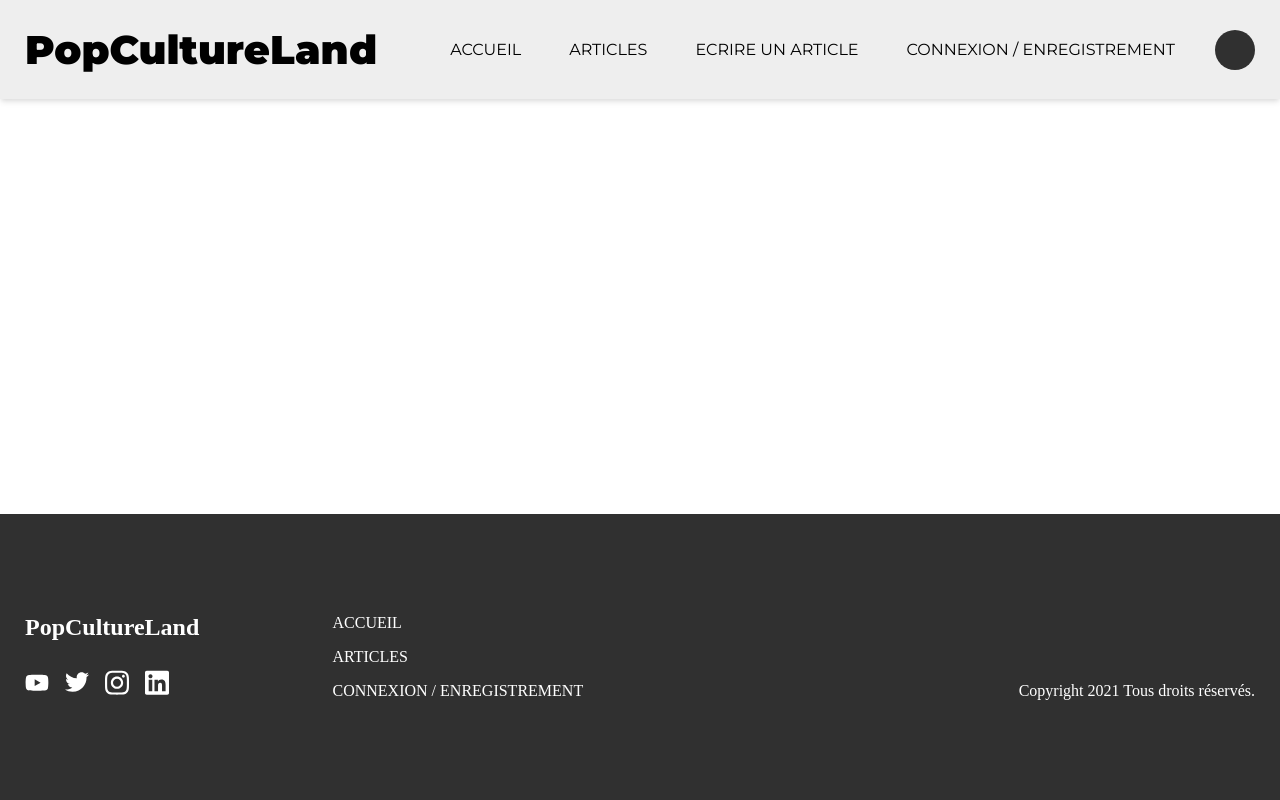
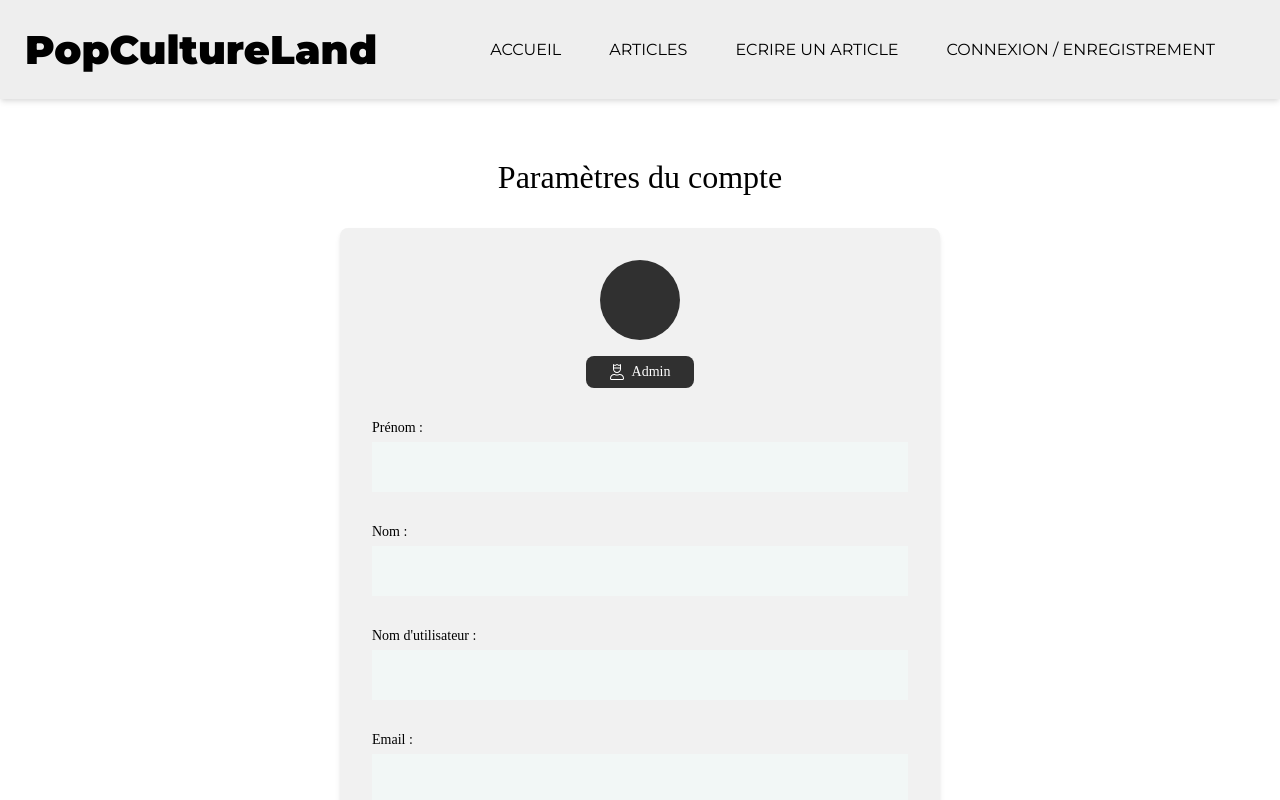
Before and after one commit to LaurentSauzetOff/PopCultureLand, a Vue app: page /profile in a window 1280 px wide. Shown: the top 800 px of the page. Built offline with nearby package versions, Linux system fonts and the light colour scheme; no server answers; what vue2-editor would draw is missing.

Commit message:
Profile view check

```diff
--- a/src/components/Navigation.vue
+++ b/src/components/Navigation.vue
@@ -13,11 +13,11 @@
             >Articles</router-link
           >
           <router-link class="link" to="#">Ecrire un article</router-link>
-          <router-link class="link" :to="{ name: 'Login' }"
+          <router-link v-if="!user" class="link" :to="{ name: 'Login' }"
             >Connexion / Enregistrement</router-link
           >
         </ul>
-        <div @click="toggleProfileMenu" class="profile" ref="profile">
+        <div v-if="user" @click="toggleProfileMenu" class="profile" ref="profile">
           <span>{{ this.$store.state.profilInitials }}</span>
           <div v-show="profileMenu" class="profile-menu">
             <div class="info">
@@ -33,13 +33,13 @@
             </div>
             <div class="options">
               <div class="option">
-                <router-link class="option" to="#">
+                <router-link class="option" :to="{name: 'Profile'}">
                   <userIcon class="icon" />
                   <p>Profil</p>
                 </router-link>
               </div>
               <div class="option">
-                <router-link class="option" to="#">
+                <router-link class="option" :to="{name: 'Admin'}">
                   <adminIcon class="icon" />
                   <p>Admin</p>
                 </router-link>
@@ -61,7 +61,7 @@
         <router-link class="link" :to="{ name: 'Home' }">Accueil</router-link>
         <router-link class="link" :to="{ name: 'Blogs' }">Articles</router-link>
         <router-link class="link" to="#">Ecrire un article</router-link>
-        <router-link class="link" :to="{ name: 'Login' }"
+        <router-link v-if="!user" class="link" :to="{ name: 'Login' }"
           >Connexion / Inscription</router-link
         >
       </ul>
@@ -115,6 +115,11 @@
       window.location.reload()
     }
   },
+  computed: {
+    user(){
+      return this.$store.state.user
+    }
+  }
 };
 </script>
 
--- a/src/router/index.js
+++ b/src/router/index.js
@@ -5,6 +5,8 @@
 import Login from "../views/Login.vue";
 import Register from "../views/Register.vue";
 import ForgotPassword from "../views/ForgotPassword.vue";
+import Profile from "../views/Profile.vue";
+import Admin from "../views/Admin.vue";
 
 Vue.use(VueRouter);
 
@@ -14,40 +16,59 @@
     name: "Home",
     component: Home,
     meta: {
-      title: 'Accueil'
-    }
+      title: "Accueil",
+    },
   },
   {
     path: "/blogs",
     name: "Blogs",
     component: Blogs,
     meta: {
-      title: 'Articles'
-    }
+      title: "Articles",
+    },
   },
   {
     path: "/login",
     name: "Login",
     component: Login,
     meta: {
-      title: 'Connexion'
-    }
+      title: "Connexion",
+    },
   },
   {
     path: "/register",
     name: "Register",
     component: Register,
     meta: {
-      title: 'Enregistrement'
-    }
+      title: "Enregistrement",
+    },
   },
   {
     path: "/forgot-password",
     name: "ForgotPassword",
     component: ForgotPassword,
     meta: {
-      title: 'Mot de passe perdu'
-    }
+      title: "Mot de passe perdu",
+    },
+  },
+  {
+    path: "/profile",
+    name: "Profile",
+    component: Profile,
+    meta: {
+      title: "Profile",
+      requiresAuth: true,
+    },
+  },
+  {
+    path: "/admin",
+    name: "Admin",
+    component: Admin,
+    meta: {
+      title: "Admin",
+      requiresAuth: true,
+      requiresAdmin: true,
+    },
   },
 ];
 
@@ -60,6 +81,6 @@
 router.beforeEach((to, from, next) => {
   document.title = `${to.meta.title} | PopCUltureLand`;
   next();
-})
+});
 
 export default router;
--- /dev/null
+++ b/src/views/Admin.vue
@@ -0,0 +1,100 @@
+<template>
+  <div class="admin">
+    <div class="container">
+      <h2>Administration</h2>
+      <div class="admin-info">
+        <h2>Add Admin</h2>
+        <div class="input">
+          <input
+            placeholder="Enter user email to make them an admin"
+            type="text"
+            id="addAdmins"
+            v-model="adminEmail"
+          />
+        </div>
+        <span>{{ this.functionMsg }}</span>
+        <button @click="addAdmin" class="button">Submit</button>
+      </div>
+    </div>
+  </div>
+</template>
+
+<script>
+import firebase from "firebase/app";
+import "firebase/functions";
+export default {
+  name: "Admin",
+  data() {
+    return {
+      adminEmail: "",
+      functionMsg: null,
+    };
+  },
+  methods: {
+    async addAdmin() {
+      const addAdmin = await firebase.functions().httpsCallable("addAdminRole");
+      const result = await addAdmin({ email: this.adminEmail });
+      this.functionMsg = result.data.message;
+    },
+  },
+};
+</script>
+
+<style lang="scss" scoped>
+.admin {
+  .container {
+    max-width: 1000px;
+    padding: 60px 25px;
+
+    h2 {
+      text-align: center;
+      margin-bottom: 16px;
+      font-weight: 300;
+      font-size: 32px;
+    }
+
+    .admin-info {
+      border-radius: 8px;
+      box-shadow: 0 4px 6px -1px rgba(0, 0, 0, 0.1),
+        0 2px 4px -1px rgba(0, 0, 0, 0.06);
+      padding: 32px;
+      background-color: #f1f1f1;
+      display: flex;
+      flex-direction: column;
+      max-width: 600px;
+      margin: 32px auto;
+
+      span {
+        font-size: 14px;
+      }
+
+      .input {
+        margin: 16px 0;
+
+        label {
+          font-size: 14px;
+          display: block;
+          padding-bottom: 6px;
+        }
+        input {
+          width: 100%;
+          border: none;
+          background-color: #f2f7f6;
+          padding: 8px;
+          height: 50px;
+          @media (min-width: 900px) {
+          }
+
+          &:focus {
+            outline: none;
+          }
+        }
+      }
+
+      button {
+        align-self: center;
+      }
+    }
+  }
+}
+</style>
--- /dev/null
+++ b/src/views/Profile.vue
@@ -0,0 +1,179 @@
+<template>
+  <div class="profile">
+    <Modal
+      v-if="modalActive"
+      :modalMessage="modalMessage"
+      v-on:close-modal="closeModal"
+    />
+    <div class="container">
+      <h2>Paramètres du compte</h2>
+      <div class="profile-info">
+        <div class="initials">{{ $store.state.profileInitials }}</div>
+        <div class="admin-badge">
+          <adminIcon class="icon" />
+          <span>admin</span>
+        </div>
+        <div class="input">
+          <label for="firstName">Prénom :</label>
+          <input type="text" id="firstName" v-model="firstName" />
+        </div>
+        <div class="input">
+          <label for="lastName">Nom :</label>
+          <input type="text" id="lastName" v-model="lastName" />
+        </div>
+        <div class="input">
+          <label for="username">Nom d'utilisateur :</label>
+          <input type="text" id="username" v-model="username" />
+        </div>
+        <div class="input">
+          <label for="email">Email :</label>
+          <input disabled type="text" id="email" v-model="email" />
+        </div>
+        <button @click="updateProfile">Sauvegarder</button>
+      </div>
+    </div>
+  </div>
+</template>
+
+<script>
+import Modal from "../components/Modal";
+import adminIcon from "../assets/Icons/user-crown-light.svg";
+export default {
+  name: "Profile",
+  components: {
+    Modal,
+    adminIcon,
+  },
+  data() {
+    return {
+      modalMessage: "Changements sauvegardés !",
+      modalActive: null,
+    };
+  },
+  methods: {
+    updateProfile() {
+      this.$store.dispatch("updateUserSettings");
+      this.modalActive = !this.modalActive;
+    },
+    closeModal() {
+      this.modalActive = !this.modalActive;
+    },
+  },
+  computed: {
+    firstName: {
+      get() {
+        return this.$store.state.profileFirstName;
+      },
+      set(payload) {
+        this.$store.commit("changeFirstName", payload);
+      },
+    },
+    lastName: {
+      get() {
+        return this.$store.state.profileLastName;
+      },
+      set(payload) {
+        this.$store.commit("changeLastName", payload);
+      },
+    },
+    username: {
+      get() {
+        return this.$store.state.profileUsername;
+      },
+      set(payload) {
+        this.$store.commit("changeUsername", payload);
+      },
+    },
+    email() {
+      return this.$store.state.profileEmail;
+    },
+  },
+};
+</script>
+<style lang="scss" scoped>
+.profile {
+  .container {
+    max-width: 1000px;
+    padding: 60px 25px;
+
+    h2 {
+      text-align: center;
+      margin-bottom: 16px;
+      font-weight: 300;
+      font-size: 32px;
+    }
+
+    .profile-info {
+      border-radius: 8px;
+      box-shadow: 0 4px 6px -1px rgba(0, 0, 0, 0.1),
+        0 2px 4px -1px rgba(0, 0, 0, 0.06);
+      padding: 32px;
+      background-color: #f1f1f1;
+      display: flex;
+      flex-direction: column;
+      max-width: 600px;
+      margin: 32px auto;
+
+      .initials {
+        position: initial;
+        width: 80px;
+        height: 80px;
+        font-size: 32px;
+        background-color: #303030;
+        color: #fff;
+        display: flex;
+        align-self: center;
+        align-items: center;
+        justify-content: center;
+        border-radius: 50%;
+      }
+
+      .admin-badge {
+        display: flex;
+        align-self: center;
+        color: #fff;
+        font-size: 14px;
+        padding: 8px 24px;
+        border-radius: 8px;
+        background-color: #303030;
+        margin: 16px 0;
+        text-align: center;
+        text-transform: capitalize;
+
+        .icon {
+          width: 14px;
+          height: auto;
+          margin-right: 8px;
+        }
+      }
+
+      .input {
+        margin: 16px 0;
+
+        label {
+          font-size: 14px;
+          display: block;
+          padding-bottom: 6px;
+        }
+        input {
+          width: 100%;
+          border: none;
+          background-color: #f2f7f6;
+          padding: 8px;
+          height: 50px;
+          @media (min-width: 900px) {
+          }
+
+          &:focus {
+            outline: none;
+          }
+        }
+      }
+
+      button {
+        align-self: center;
+      }
+    }
+  }
+}
+</style>
```
